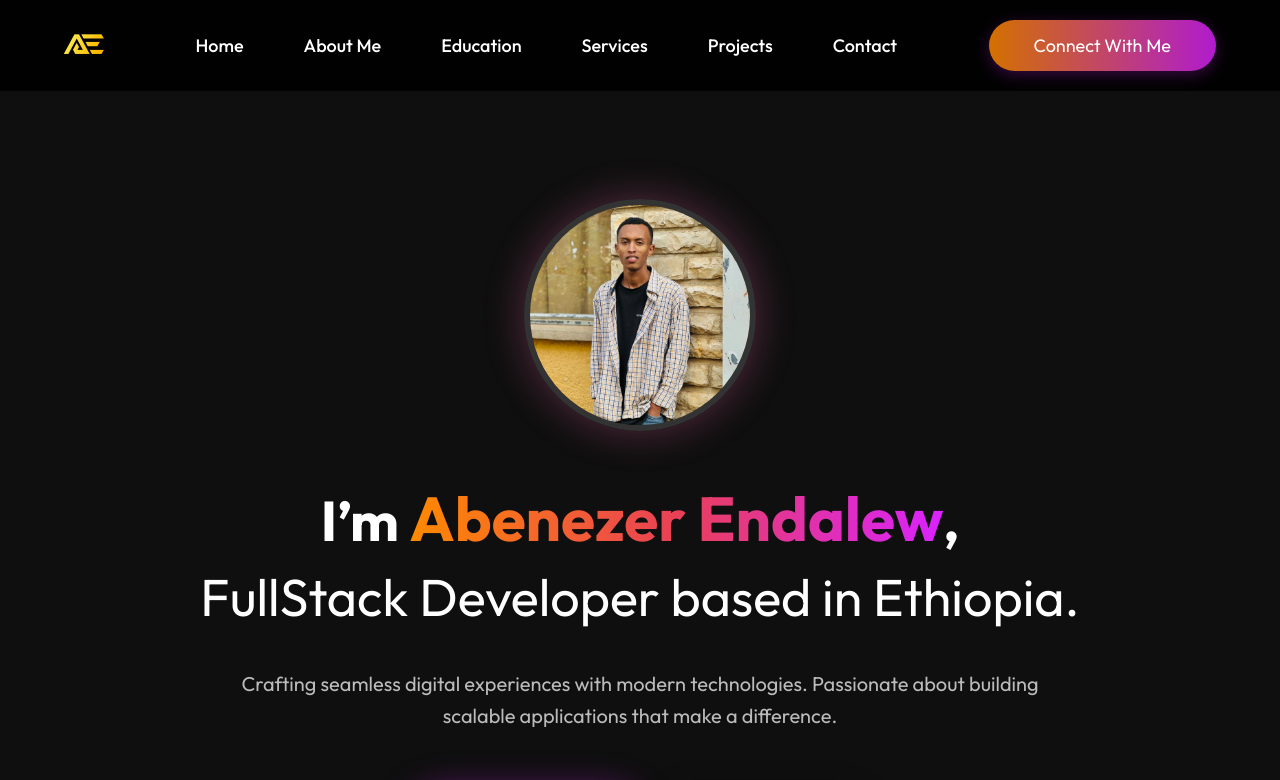
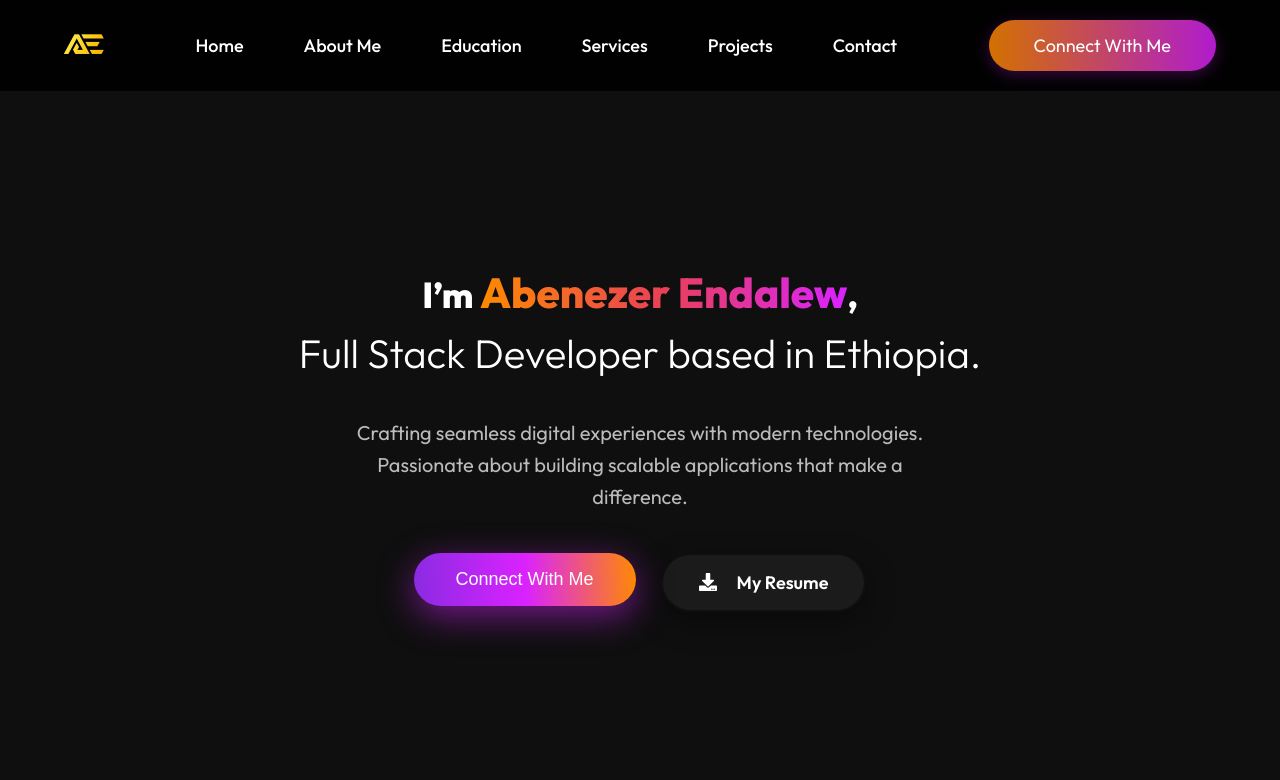
Before and after one commit to Abeenaa/Portifolio, a React (Vite) app: page / in a window 1280 px wide. Shown: the top 780 px of the page. Built offline with nearby package versions, Linux system fonts and the light colour scheme.

Commit message:
Updated hero

```diff
--- a/src/Component/About/About.css
+++ b/src/Component/About/About.css
@@ -1,5 +1,5 @@
 .about-container {
-  padding: 140px 5% 100px;
+  padding: 80px 5% 100px;
   background: #0a0a0a;
   color: white;
   text-align: left;
--- a/src/Component/Hero/Hero.css
+++ b/src/Component/Hero/Hero.css
@@ -1,5 +1,5 @@
 .hero {
-  padding: 160px 90px 100px;
+  padding: 70px 90px 100px;
   text-align: center;
   background-color: #0f0f0f;
   color: white;
@@ -10,19 +10,9 @@
   justify-content: center;
 }
 
-.hero-img {
-  width: 220px;
-  height: 220px;
-  border-radius: 50%;
-  object-fit: cover;
-  border: 6px solid #333;
-  margin-bottom: 30px;
-  box-shadow: 0 0 40px rgba(255, 105, 180, 0.3);
-}
-
 h1 {
-  font-size: 56px;
-  font-weight: 700;
+  font-size: 36px;
+  font-weight: 800;
   line-height: 1.2;
   margin: 20px 0;
 }
@@ -32,14 +22,14 @@ h1 {
   -webkit-background-clip: text;
   background-clip: text;
   -webkit-text-fill-color: transparent;
-  font-size: 62px;
+  font-size: 42px;
 }
 
 p {
   font-size: 20px;
   color: #bbbbbb;
-  max-width: 800px;
-  margin: 20px auto 50px;
+  max-width: 600px;
+  margin: 20px auto 40px;
   line-height: 1.6;
 }
 
@@ -86,8 +76,8 @@ p {
   background: rgba(218, 34, 255, 0.1);
 }
 .hero-subtitle {
-  font-weight: 400;
-  font-size: 52px;
+  font-weight: 300;
+  font-size: 40px;
   color: white;
   display: block;
   margin-top: 10px;
--- a/src/Component/Hero/Hero.jsx
+++ b/src/Component/Hero/Hero.jsx
@@ -1,17 +1,15 @@
 import React from "react";
 import "./Hero.css";
-import profile from "../../assets/photo_2025-11-28_20-26-38.jpg";
+
 import { FaDownload } from "react-icons/fa";
 
 function Hero() {
   return (
     <div className="hero">
-      <img src={profile} alt="Your Name" className="hero-img" />
-
       <h1>
         I’m <span className="gradient-name">Abenezer Endalew</span>,<br />
         <span className="hero-subtitle">
-          FullStack Developer based in Ethiopia.
+          Full Stack Developer based in Ethiopia.
         </span>
       </h1>
 
--- a/src/Component/Service/Service.jsx
+++ b/src/Component/Service/Service.jsx
@@ -10,15 +10,15 @@ function Services() {
       </h2>
 
       <div className="services-grid">
-        {/* 1. Web Development – <> Icon */}
+        {/* 1. Web Development  */}
         <div className="service-card">
           <div className="service-icon code-icon">
             <span>&lt;&#47;&gt;</span>
           </div>
           <h3>Web Development</h3>
           <p>
-            Building fast, responsive, and modern web applications using React,
-            Next.js, and best practices.
+            Building fast, responsive, and modern Full stack web applications
+            using React, Node.js,MySQL and best practices.
           </p>
         </div>
 
@@ -43,7 +43,7 @@ function Services() {
           </p>
         </div>
 
-        {/* 3. API Development – Lightning Bolt Icon */}
+        {/* 3. API Development  */}
         <div className="service-card">
           <div className="service-icon lightning-icon">
             <svg
```
